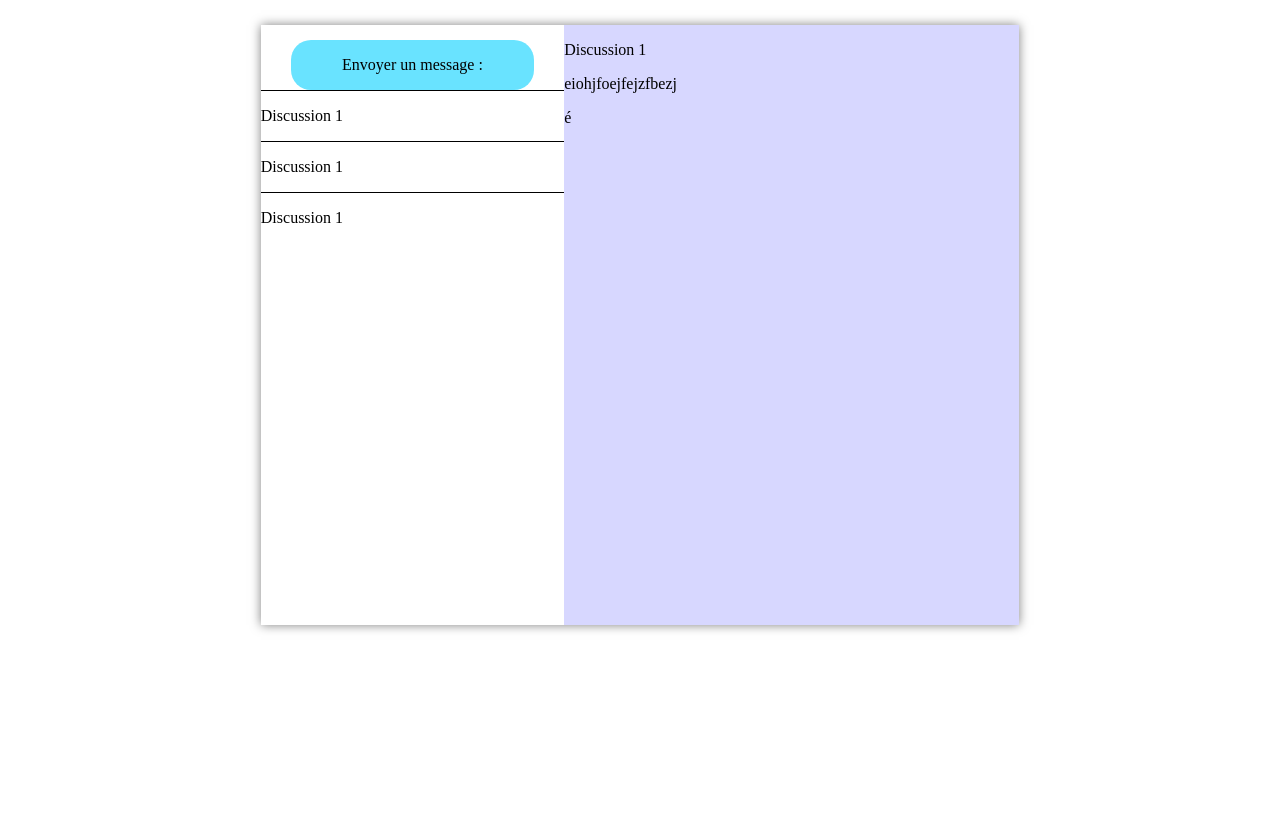
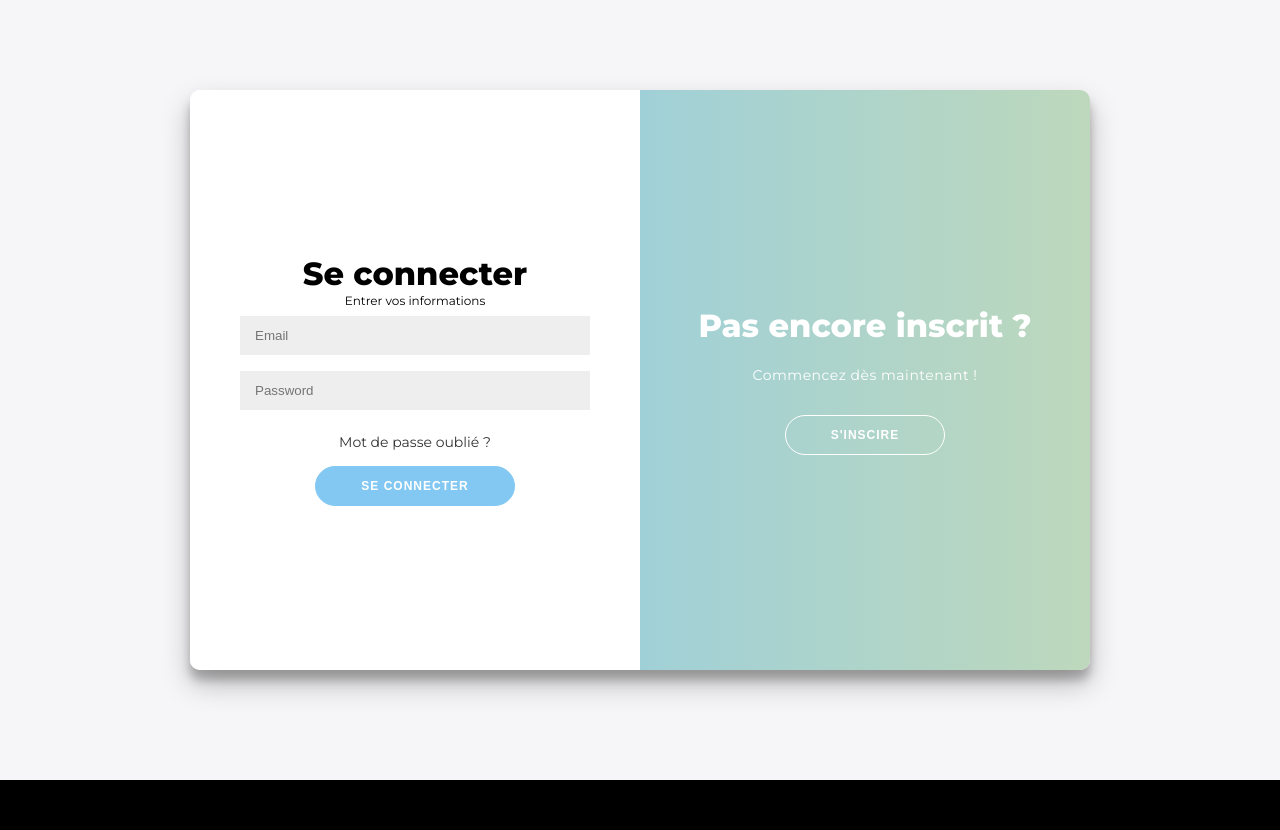
Before and after one commit to RayanOUTILI/R301-Projet, a PHP site: page / in a window 1280 px wide. Before the commit the page ends 632 px from the top, so only its background shows below. Run offline with PHP 8.4, Linux system fonts and the light colour scheme.

Commit message:
connexion/inscription

```diff
--- a/index.php
+++ b/index.php
@@ -1,20 +1,24 @@
 <!DOCTYPE html>
 <html lang="en">
+
 <head>
     <meta charset="UTF-8">
     <meta http-equiv="X-UA-Compatible" content="IE=edge">
     <meta name="viewport" content="width=device-width, initial-scale=1.0">
     <link rel="stylesheet" href="./public/views/css/main.css">
     <link rel="stylesheet" href="./public/views/css/message.css">
+    <link rel="stylesheet" href="./public/views/css/form.css">
     <title>Réseau social</title>
 </head>
+
 <body>
 
 </body>
+
 </html>
 
 <?php
 
-    require_once("public/views/php/message.php");
+require_once("public/views/php/form.php");
 
 ?>
--- /dev/null
+++ b/public/views/css/form.css
@@ -0,0 +1,214 @@
+@import url('https://fonts.googleapis.com/css?family=Montserrat:400,800');
+
+* {
+    box-sizing: border-box;
+}
+
+body {
+    background: #f6f5f7;
+    display: flex;
+    justify-content: center;
+    align-items: center;
+    flex-direction: column;
+    font-family: 'Montserrat', sans-serif;
+    height: 100vh;
+    margin: -20px 0 50px;
+}
+
+h1 {
+    font-weight: bold;
+    margin: 0;
+}
+
+h2 {
+    text-align: center;
+}
+
+p {
+    font-size: 14px;
+    font-weight: 100;
+    line-height: 20px;
+    letter-spacing: 0.5px;
+    margin: 20px 0 30px;
+}
+
+span {
+    font-size: 12px;
+}
+
+a {
+    color: #333;
+    font-size: 14px;
+    text-decoration: none;
+    margin: 15px 0;
+}
+
+button {
+    border-radius: 20px;
+    border: 1px solid #83c8f3;
+    background-color: #83c8f3;
+    color: #FFFFFF;
+    font-size: 12px;
+    font-weight: bold;
+    padding: 12px 45px;
+    letter-spacing: 1px;
+    text-transform: uppercase;
+    transition: transform 80ms ease-in;
+}
+
+button:active {
+    transform: scale(0.95);
+}
+
+button:focus {
+    outline: none;
+}
+
+button.ghost {
+    background-color: transparent;
+    border-color: #FFFFFF;
+}
+
+form {
+    background-color: #FFFFFF;
+    display: flex;
+    align-items: center;
+    justify-content: center;
+    flex-direction: column;
+    padding: 0 50px;
+    height: 100%;
+    text-align: center;
+}
+
+input {
+    background-color: #eee;
+    border: none;
+    padding: 12px 15px;
+    margin: 8px 0;
+    width: 100%;
+}
+
+.container {
+    background-color: #fff;
+    border-radius: 10px;
+    box-shadow: 0 14px 28px rgba(0, 0, 0, 0.25),
+        0 10px 10px rgba(0, 0, 0, 0.22);
+    position: relative;
+    overflow: hidden;
+    width: 900px;
+    max-width: 100%;
+    min-height: 580px;
+}
+
+.form-container {
+    position: absolute;
+    top: 0;
+    height: 100%;
+    transition: all 0.6s ease-in-out;
+}
+
+.sign-in-container {
+    left: 0;
+    width: 50%;
+    z-index: 2;
+}
+
+.container.right-panel-active .sign-in-container {
+    transform: translateX(100%);
+}
+
+.sign-up-container {
+    left: 0;
+    width: 50%;
+    opacity: 0;
+    z-index: 1;
+}
+
+.container.right-panel-active .sign-up-container {
+    transform: translateX(100%);
+    opacity: 1;
+    z-index: 5;
+    animation: show 0.6s;
+}
+
+@keyframes show {
+
+    0%,
+    49.99% {
+        opacity: 0;
+        z-index: 1;
+    }
+
+    50%,
+    100% {
+        opacity: 1;
+        z-index: 5;
+    }
+}
+
+.overlay-container {
+    position: absolute;
+    top: 0;
+    left: 50%;
+    width: 50%;
+    height: 100%;
+    overflow: hidden;
+    transition: transform 0.6s ease-in-out;
+    z-index: 100;
+}
+
+.container.right-panel-active .overlay-container {
+    transform: translateX(-100%);
+}
+
+.overlay {
+    background: #FF416C;
+    background: -webkit-linear-gradient(to right, #83c8f3, #b4ffb1);
+    background: linear-gradient(to right, #83c8f3, #bdd8bc);
+    background-repeat: no-repeat;
+    background-size: cover;
+    background-position: 0 0;
+    color: #FFFFFF;
+    position: relative;
+    left: -100%;
+    height: 100%;
+    width: 200%;
+    transform: translateX(0);
+    transition: transform 0.6s ease-in-out;
+}
+
+.container.right-panel-active .overlay {
+    transform: translateX(50%);
+}
+
+.overlay-panel {
+    position: absolute;
+    display: flex;
+    align-items: center;
+    justify-content: center;
+    flex-direction: column;
+    padding: 0 40px;
+    text-align: center;
+    top: 0;
+    height: 100%;
+    width: 50%;
+    transform: translateX(0);
+    transition: transform 0.6s ease-in-out;
+}
+
+.overlay-left {
+    transform: translateX(-20%);
+}
+
+.container.right-panel-active .overlay-left {
+    transform: translateX(0);
+}
+
+.overlay-right {
+    right: 0;
+    transform: translateX(0);
+}
+
+.container.right-panel-active .overlay-right {
+    transform: translateX(20%);
+}
--- a/public/views/css/main.css
+++ b/public/views/css/main.css
@@ -1,3 +1,3 @@
-html{
-    background-color: rgb(255, 255, 255);
+html {
+    background-color: black;
 }
--- /dev/null
+++ b/public/views/js/form.js
@@ -0,0 +1,13 @@
+window.addEventListener('load', () => {
+    const signUpButton = document.getElementById('signUp');
+    const signInButton = document.getElementById('signIn');
+    const container = document.getElementById('container');
+
+    signUpButton.addEventListener('click', () => {
+        container.classList.add("right-panel-active");
+    });
+
+    signInButton.addEventListener('click', () => {
+        container.classList.remove("right-panel-active");
+    });
+});
--- /dev/null
+++ b/public/views/php/form.php
@@ -0,0 +1,54 @@
+<!DOCTYPE html>
+<html lang="fr">
+
+<head>
+    <meta charset="UTF-8">
+    <meta name="viewport" content="width=device-width, initial-scale=1.0">
+    <script src="./public/views/js/form.js"></script>
+    <title>Connexion</title>
+</head>
+
+<body>
+    <div class="container" id="container">
+        <div class="form-container sign-up-container">
+            <form action="/public/controllers/php/Login.php" method="POST">
+                <input type="text" placeholder="Nom" name="nom" />
+                <input type="text" placeholder="Prénom" name="prenom" />
+                <input type="email" placeholder="Mail" name="adresse_email" />
+                <input type="email" placeholder="Mail de récupération" name="email_secours" />
+                <input type="password" placeholder="Mot de passe" name="mot_de_passe" />
+                <input type="text" placeholder="Adresse" name="adresse" />
+                <input type="text" placeholder="Téléphone portable" name="telephone_portable" />
+                <input type="date" placeholder="Date de naissance" name="date_naissance" />
+                <input type="file" accept="image/*" placeholder="Photo de profil" name="photo_profil" />
+                <button type="submit">S'inscrire</button>
+            </form>
+
+        </div>
+        <div class="form-container sign-in-container">
+            <form action="#">
+                <h1>Se connecter</h1>
+                <span>Entrer vos informations</span>
+                <input type="email" placeholder="Email" />
+                <input type="password" placeholder="Password" />
+                <a href="#">Mot de passe oublié ?</a>
+                <button>Se connecter</button>
+            </form>
+        </div>
+        <div class="overlay-container">
+            <div class="overlay">
+                <div class="overlay-panel overlay-left">
+                    <button class="ghost" id="signIn">Connexion</button>
+                </div>
+                <div class="overlay-panel overlay-right">
+                    <h1>Pas encore inscrit ?</h1>
+                    <p>Commencez dès maintenant !</p>
+                    <button class="ghost" id="signUp">S'inscire</button>
+                </div>
+            </div>
+        </div>
+    </div>
+
+</body>
+
+</html>
```
Also changed, not shown: public/config/sql/create_table.sql (+15 -1 lines), public/controllers/php/Login.php (added, +35 -0 lines).
